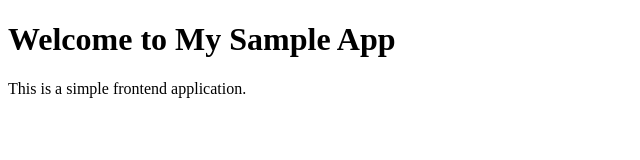
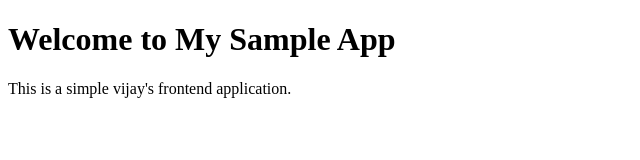
Before and after one commit to BhavyaAudisri/frontend-app, a plain HTML site: page index.html in a window 1280 px wide. Shown: the full height of the page, 0-640 px from the left. Drawn offline with Linux system fonts and the light colour scheme.

Commit message:
Update index.html

```diff
--- a/index.html
+++ b/index.html
@@ -6,6 +6,6 @@
 </head>
 <body>
     <h1>Welcome to My Sample App</h1>
-    <p>This is a simple frontend application.</p>
+    <p>This is a simple vijay's frontend application.</p>
 </body>
 </html>
```
